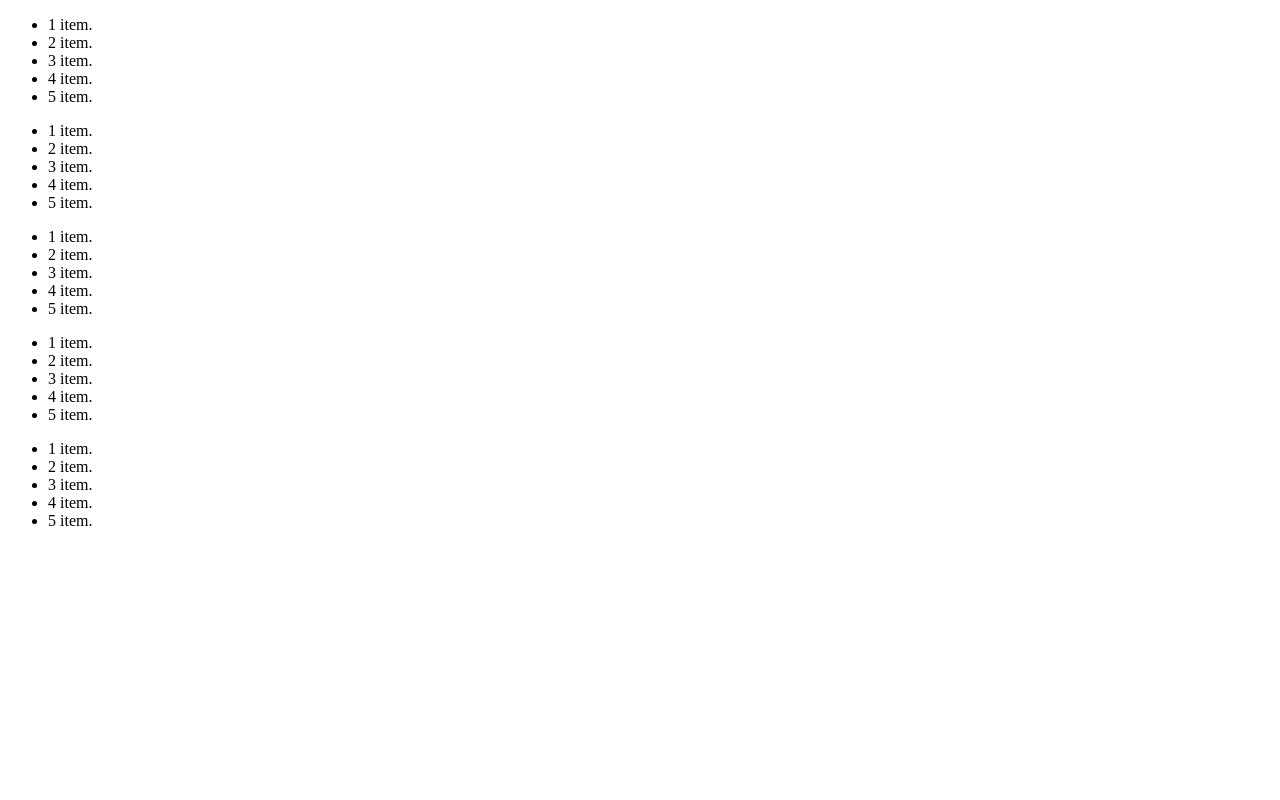
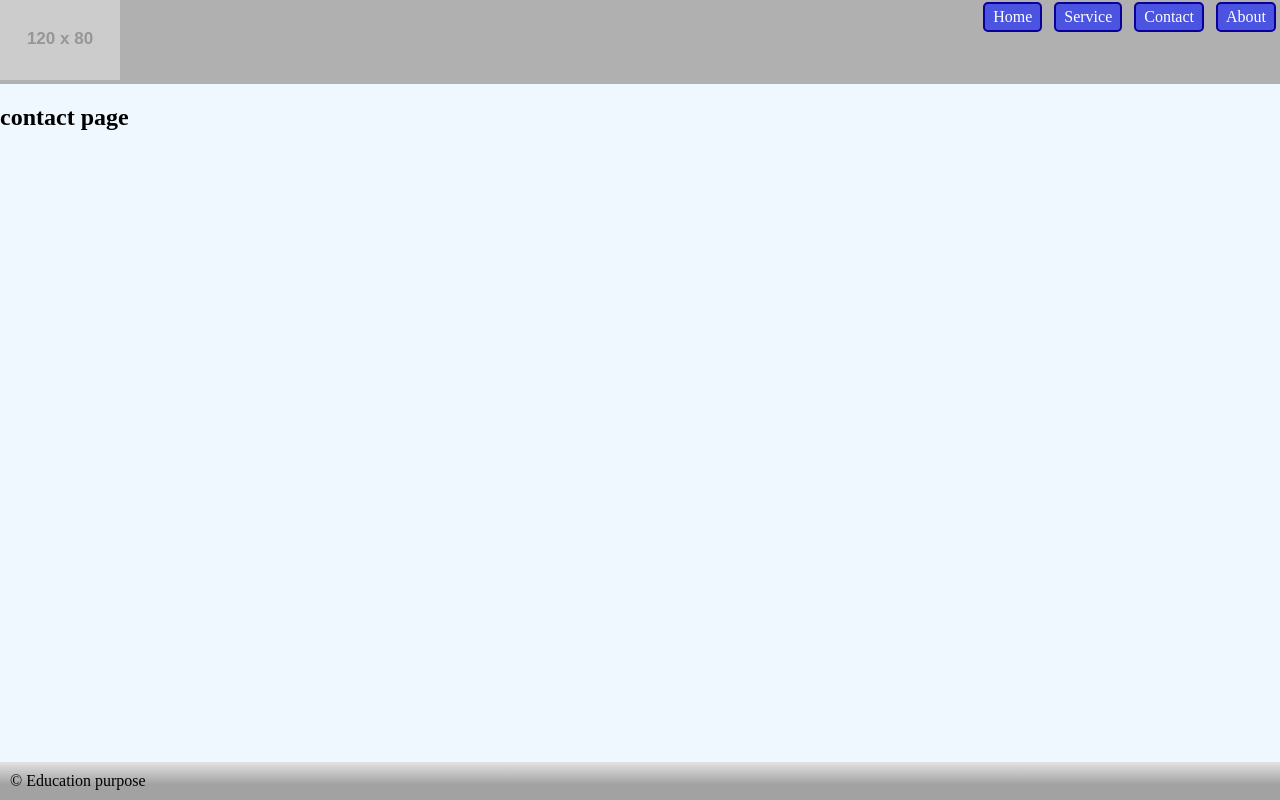
Before and after one commit to dineshgopalchand/MEAN-33, a plain HTML site: page UI/HTML/contact.html in a window 1280 px wide. Drawn offline with Linux system fonts and the light colour scheme; placeholder pictures from the web are drawn by us; a web font is replaced by a local one.

Commit message:
Separated  css and started working on Contact page

```diff
--- a/UI/HTML/contact.html
+++ b/UI/HTML/contact.html
@@ -3,56 +3,44 @@
   <head>
     <meta charset="UTF-8" />
     <meta name="viewport" content="width=device-width, initial-scale=1.0" />
-    <title>Document</title>
+    <title>Contact Page</title>
+    <link rel="preconnect" href="https://fonts.googleapis.com" />
+    <link rel="preconnect" href="https://fonts.gstatic.com" crossorigin />
+    <link
+      href="https://fonts.googleapis.com/css2?family=Mulish:ital,wght@0,200..1000;1,200..1000&family=Poppins:wght@300;400;500;600;700;800;900&display=swap"
+      rel="stylesheet"
+    />
+    <link rel="stylesheet" href="./css/common.css" />
+    <link rel="stylesheet" href="./css/contact.css" />
   </head>
   <body>
-    <!-- div.container>div.some-element*5>ul>li*5{$ item.} -->
-    <div class="container">
-      <div class="some-element">
-        <ul>
-          <li>1 item.</li>
-          <li>2 item.</li>
-          <li>3 item.</li>
-          <li>4 item.</li>
-          <li>5 item.</li>
-        </ul>
-      </div>
-      <div class="some-element">
-        <ul>
-          <li>1 item.</li>
-          <li>2 item.</li>
-          <li>3 item.</li>
-          <li>4 item.</li>
-          <li>5 item.</li>
-        </ul>
-      </div>
-      <div class="some-element">
-        <ul>
-          <li>1 item.</li>
-          <li>2 item.</li>
-          <li>3 item.</li>
-          <li>4 item.</li>
-          <li>5 item.</li>
-        </ul>
-      </div>
-      <div class="some-element">
-        <ul>
-          <li>1 item.</li>
-          <li>2 item.</li>
-          <li>3 item.</li>
-          <li>4 item.</li>
-          <li>5 item.</li>
-        </ul>
-      </div>
-      <div class="some-element">
-        <ul>
-          <li>1 item.</li>
-          <li>2 item.</li>
-          <li>3 item.</li>
-          <li>4 item.</li>
-          <li>5 item.</li>
-        </ul>
-      </div>
+    <div class="top-container">
+      <header>
+        <div>
+          <img src="https://dummyimage.com/120x80/4a54e0/fff.jpg" alt="logo" />
+        </div>
+        <nav>
+          <ul>
+            <li>
+              <a href="./index.html">Home</a>
+            </li>
+            <li>
+              <a href="./service.html">Service</a>
+            </li>
+            <li>
+              <a href="./contact.html">Contact</a>
+            </li>
+            <li>
+              <a href="./about.html">About</a>
+            </li>
+          </ul>
+        </nav>
+      </header>
+
+      <main>
+        <h2>contact page</h2>
+      </main>
+      <footer>&copy; Education purpose</footer>
     </div>
   </body>
 </html>
--- /dev/null
+++ b/UI/HTML/css/common.css
@@ -0,0 +1,98 @@
+:root {
+  --light-color: #fff;
+}
+@font-face {
+  font-family: "sdlc-font";
+  src: url("../fonts/Poppins/Poppins-SemiBoldItalic.ttf");
+}
+body {
+  margin: 0;
+  padding: 0;
+}
+.top-container {
+  background-color: aliceblue;
+  height: 100vh;
+  display: flex;
+  flex-direction: column;
+}
+header {
+  background-color: rgb(176, 176, 176);
+}
+nav ul {
+  list-style-type: none;
+  margin: 0px;
+}
+nav ul li {
+  display: inline-block;
+  background-color: #4b54e1;
+  padding: 4px 8px;
+  border: 2px solid #0a0099;
+  border-radius: 5px;
+  margin: 2px 4px;
+}
+nav ul li a {
+  text-decoration: none;
+  color: var(--light-color);
+}
+nav ul li:hover {
+  box-shadow: 4px 4px 3px rgb(252, 120, 49);
+}
+nav ul li:hover a {
+  color: rgb(252, 120, 49);
+}
+/* header > div,
+  header > nav {
+    display: inline-block;
+  }
+  header > div {
+     float: left;
+  }
+  header > nav {
+    float: right;
+  } */
+header {
+  display: flex;
+}
+header nav {
+  display: flex;
+  flex-grow: 1;
+  justify-content: end;
+}
+
+/* header {
+    display: flex;
+    align-items: flex-start;
+  }
+  header > * {
+    flex: 1;
+  }
+  header nav {
+    display: flex;
+   justify-content: end;
+  } */
+.container {
+  width: 85%;
+  margin: auto;
+  padding: 5px 10px;
+  box-shadow: 0px 3px 6px #9999;
+}
+.text-center {
+  text-align: center;
+}
+main {
+  flex-grow: 1;
+}
+
+.m-y-1 {
+  margin-top: 0.5em;
+  margin-bottom: 0.5em;
+}
+
+footer {
+  background-color: #e2e2e2;
+  background-image: linear-gradient(#e2e2e2, #a2a2a2 60%);
+  padding: 10px;
+  /* font-family: "Poppins", sans-serif;
+    font-style: italic; */
+  font-family: "sdlc-font";
+}
```
Also changed, not shown: UI/HTML/css/home.css (added, +33 -0 lines), UI/HTML/index.html (+4 -115 lines), UI/HTML/css/contact.css (added).
